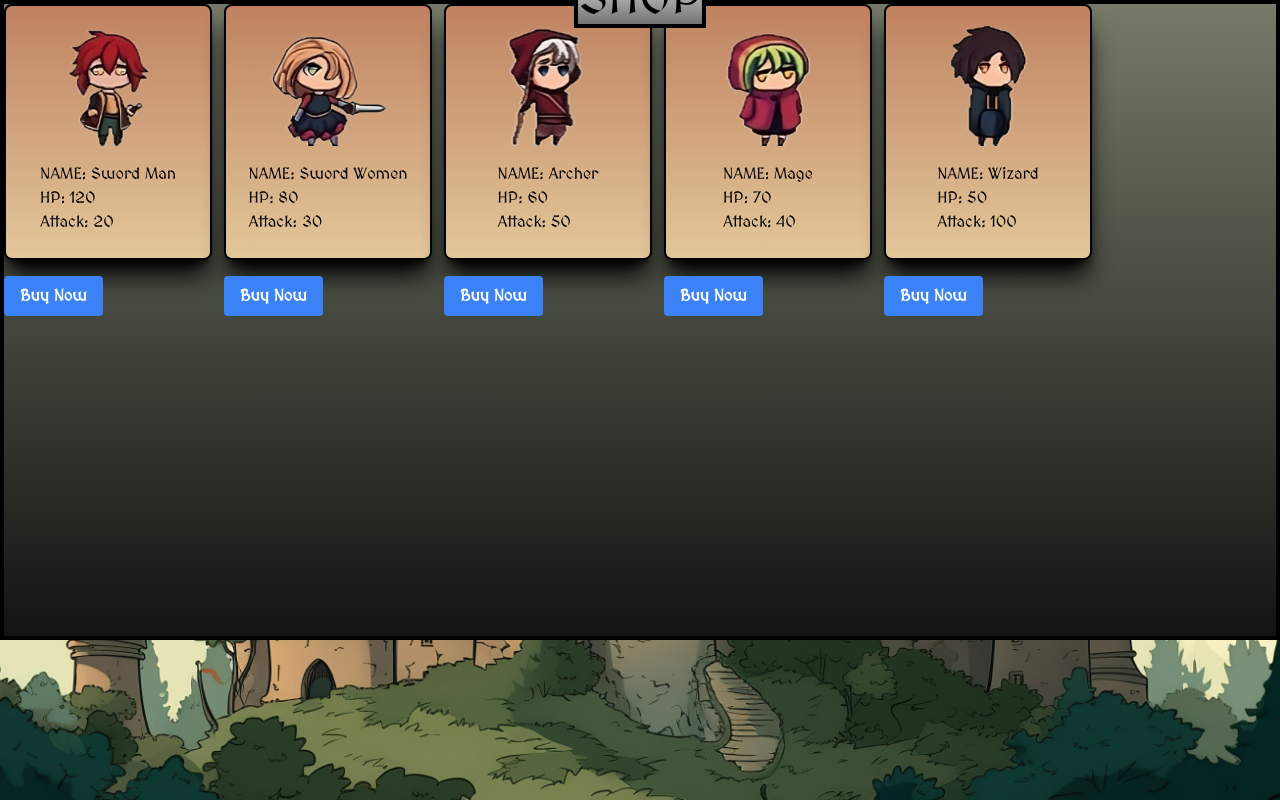
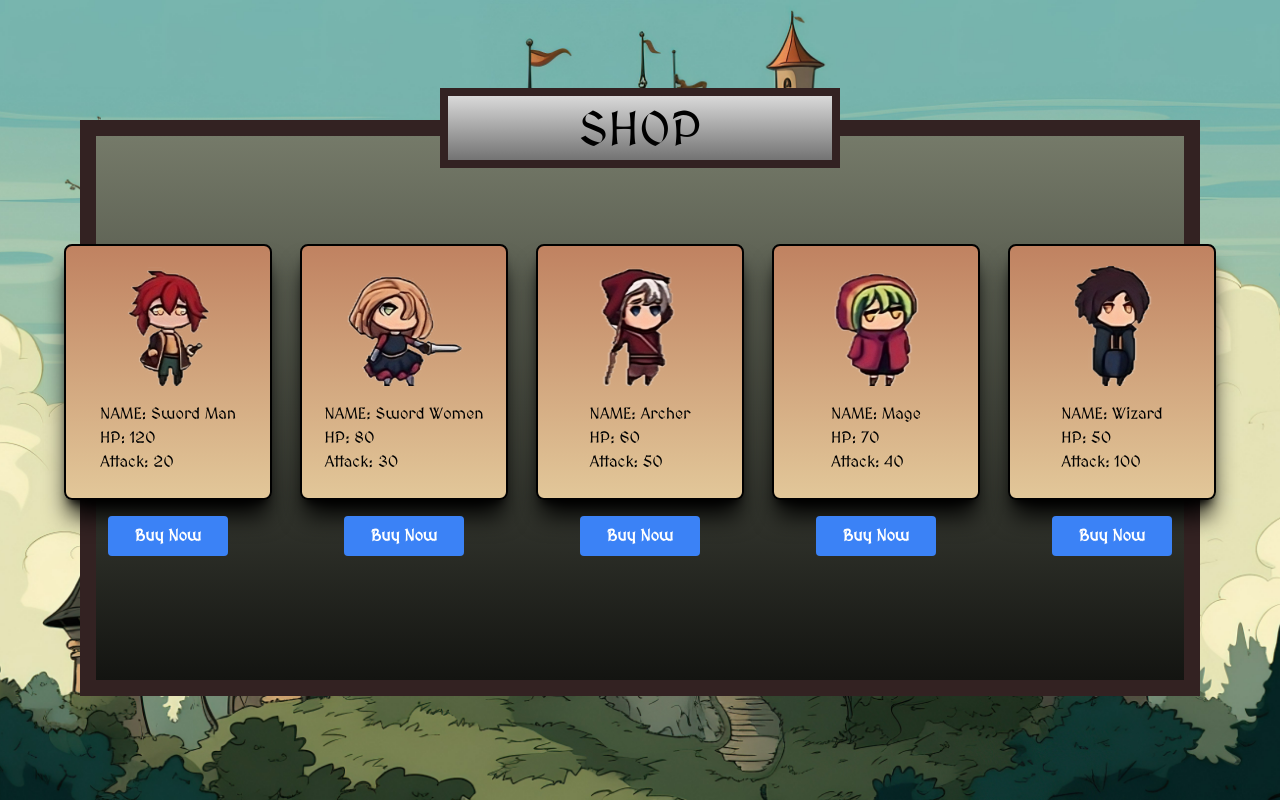
Before and after one commit to SleepyLe0/PROJECT2-SEC-1-VueView, a Vue app: page /shop in a window 1280 px wide. Built offline with nearby package versions, Linux system fonts and the light colour scheme.

Commit message:
edit shop

```diff
--- a/src/components/pages/Shop.vue
+++ b/src/components/pages/Shop.vue
@@ -4,19 +4,26 @@ import heros from '../../data/heros'
 </script>
 
 <template>
-  <div class="relative h-[80vh] border-4 border-black bg-gradient-to-b from-[#757A69] to-[#131411]">
-    <div class="absolute -top-1 left-1/2 -translate-x-1/2 -translate-y-1/2 border-4 border-black
-      bg-gradient-to-b from-[#D9D9D9] to-[#737373]">
-      <h1 class="text-center text-5xl text-black">
-        SHOP
-      </h1>
-    </div>
-    <div class="flex flex-wrap gap-3">
-      <div v-for="hero in heros" :key="hero.id"> <CharacterCard :hero="hero" />
-        <button class="mt-4 bg-blue-500 hover:bg-blue-700 text-white font-bold py-2 px-4 rounded">Buy Now</button>
+  <div class="px-[10vh]">
+    <div
+      class="flex justify-center relative  top-[15vh] h-[72vh] border-[2vh] border-[#332222] bg-gradient-to-b from-[#757A69] to-[#131411]">
+      <div
+        class="absolute top-[-6vh] w-[50vh] h-[10vh] border-[#332222] border-[1vh] bg-gradient-to-b from-[#D9D9D9] to-[#737373]">
+        <h1 class="text-center text-[6vh] text-black">
+          SHOP
+        </h1>
+      </div>
+      <div class="flex items-center gap-[3.5vh] ">
+        <div v-for="hero in heros" :key="hero.id">
+          <CharacterCard :hero="hero" />
+          <div class="flex justify-center p-4">
+          <button @click="" class=" bg-blue-500 hover:bg-blue-700 text-white font-bold rounded  w-[15vh] h-[5vh] gap-3">
+            Buy Now
+          </button>
+        </div>
+        </div>
       </div>
     </div>
-
   </div>
 </template>
 
```
